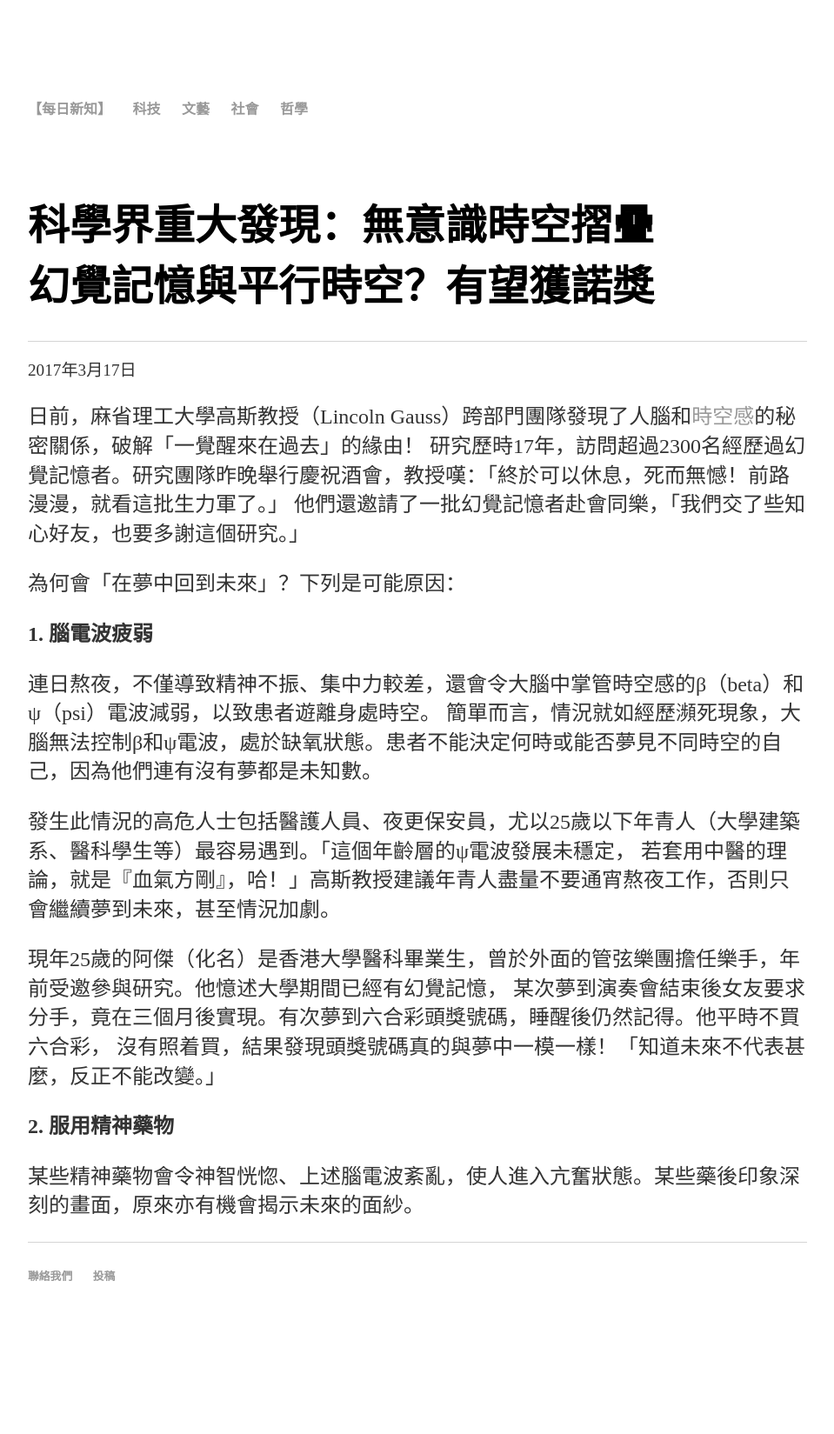
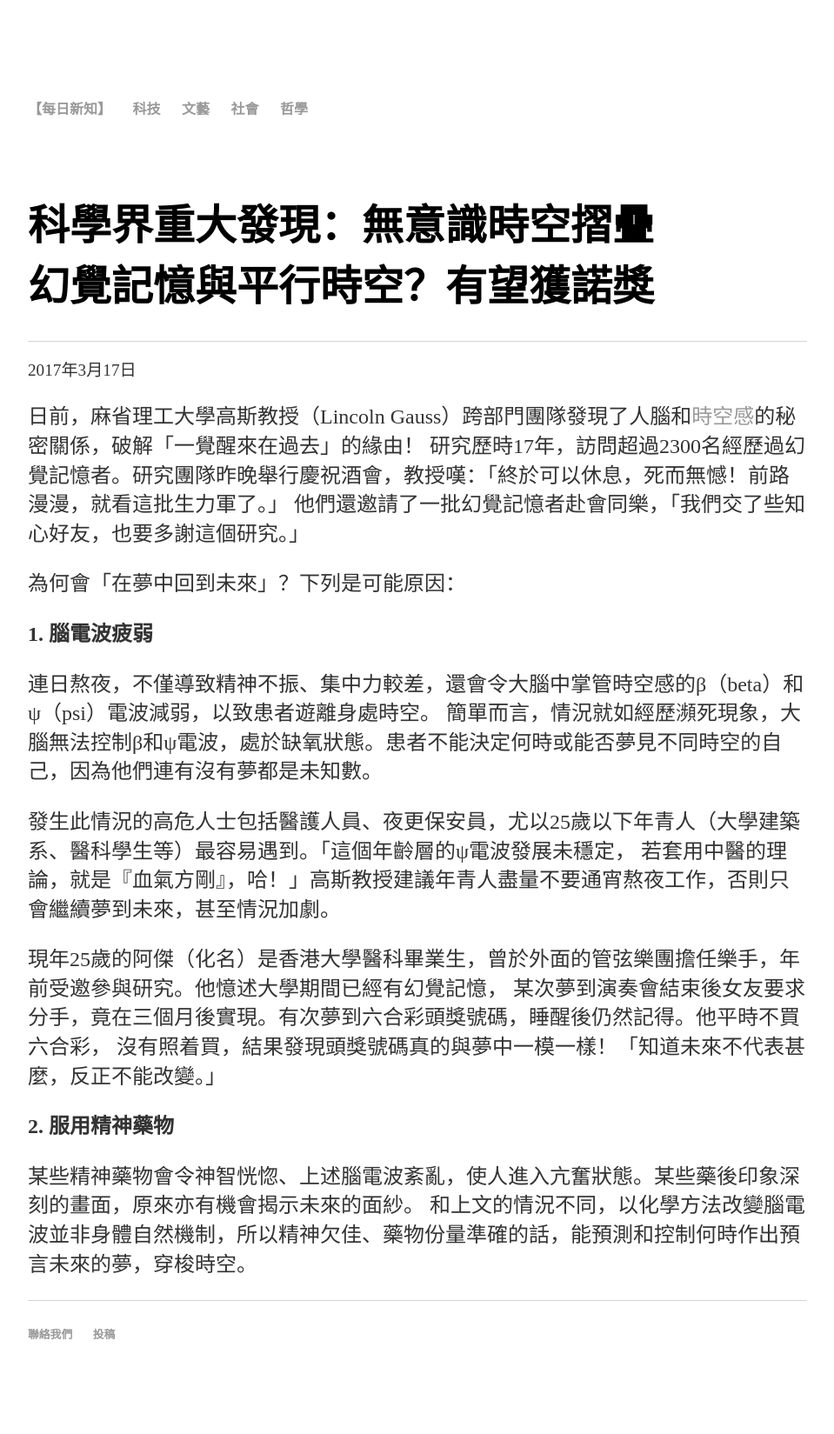
Before and after one commit to maksuihin/maksuihin.github.io, a Jekyll site: the page built from time.html, in a window 1280 px wide. Shown: the whole page at 87% size, without its empty margins (160-1119 px from the left). Built offline with Jekyll 4.4.1, drawn with Linux system fonts in a browser that asks for light colours; before the commit the page ends 1582 px from its top, so only the background shows below that.

Commit message:
Update time.html

```diff
--- a/time.html
+++ b/time.html
@@ -21,5 +21,6 @@ title: 每日新知：無意識時空摺疊
         某次夢到演奏會結束後女友要求分手，竟在三個月後實現。有次夢到六合彩頭獎號碼，睡醒後仍然記得。他平時不買六合彩，
         沒有照着買，結果發現頭獎號碼真的與夢中一模一樣！「知道未來不代表甚麼，反正不能改變。」</p>
     <p><b>2. 服用精神藥物</b></p>
-    <p>某些精神藥物會令神智恍惚、上述腦電波紊亂，使人進入亢奮狀態。某些藥後印象深刻的畫面，原來亦有機會揭示未來的面紗。</p>
+    <p>某些精神藥物會令神智恍惚、上述腦電波紊亂，使人進入亢奮狀態。某些藥後印象深刻的畫面，原來亦有機會揭示未來的面紗。
+    和上文的情況不同，以化學方法改變腦電波並非身體自然機制，所以精神欠佳、藥物份量準確的話，能預測和控制何時作出預言未來的夢，穿梭時空。</p>
     		</div>
```
